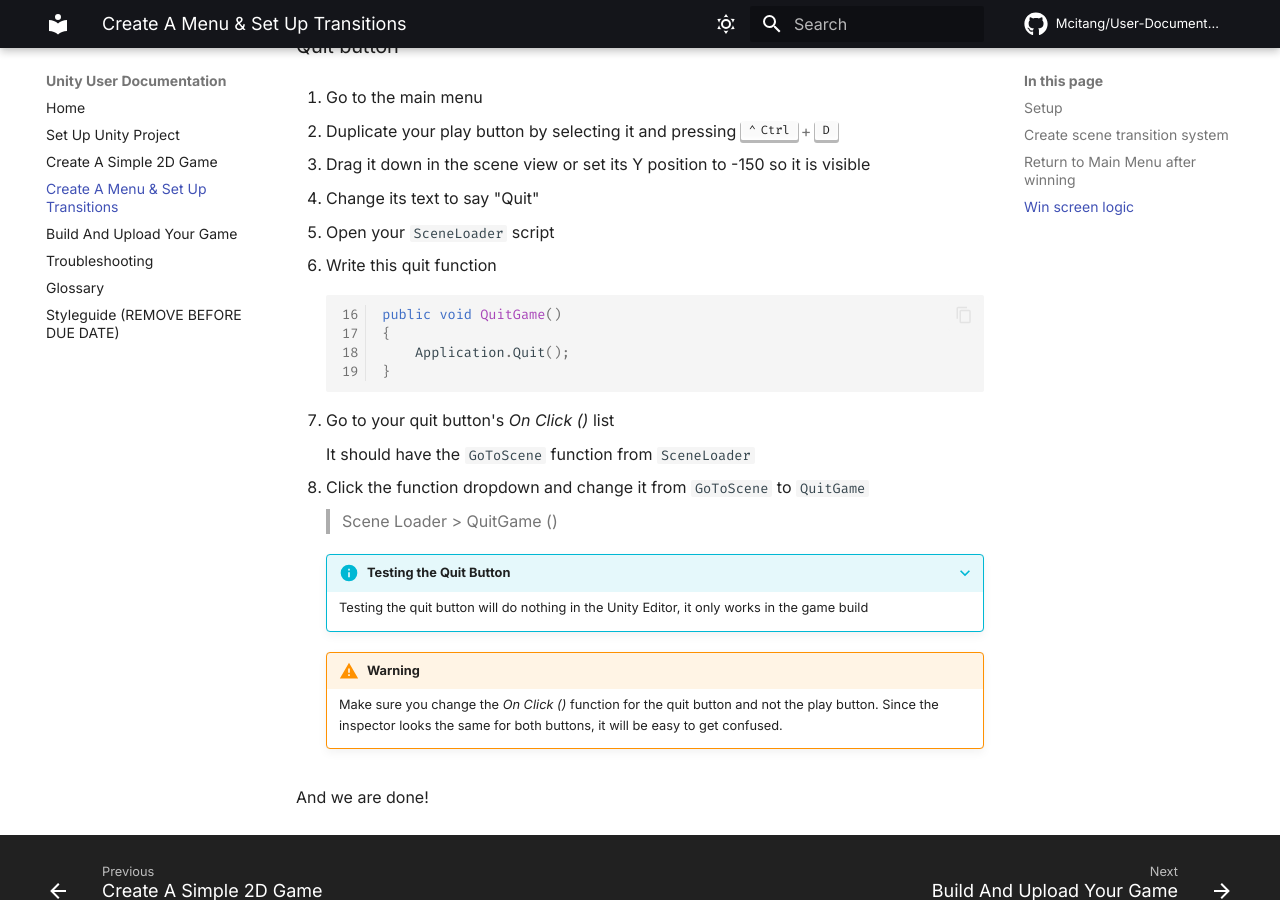
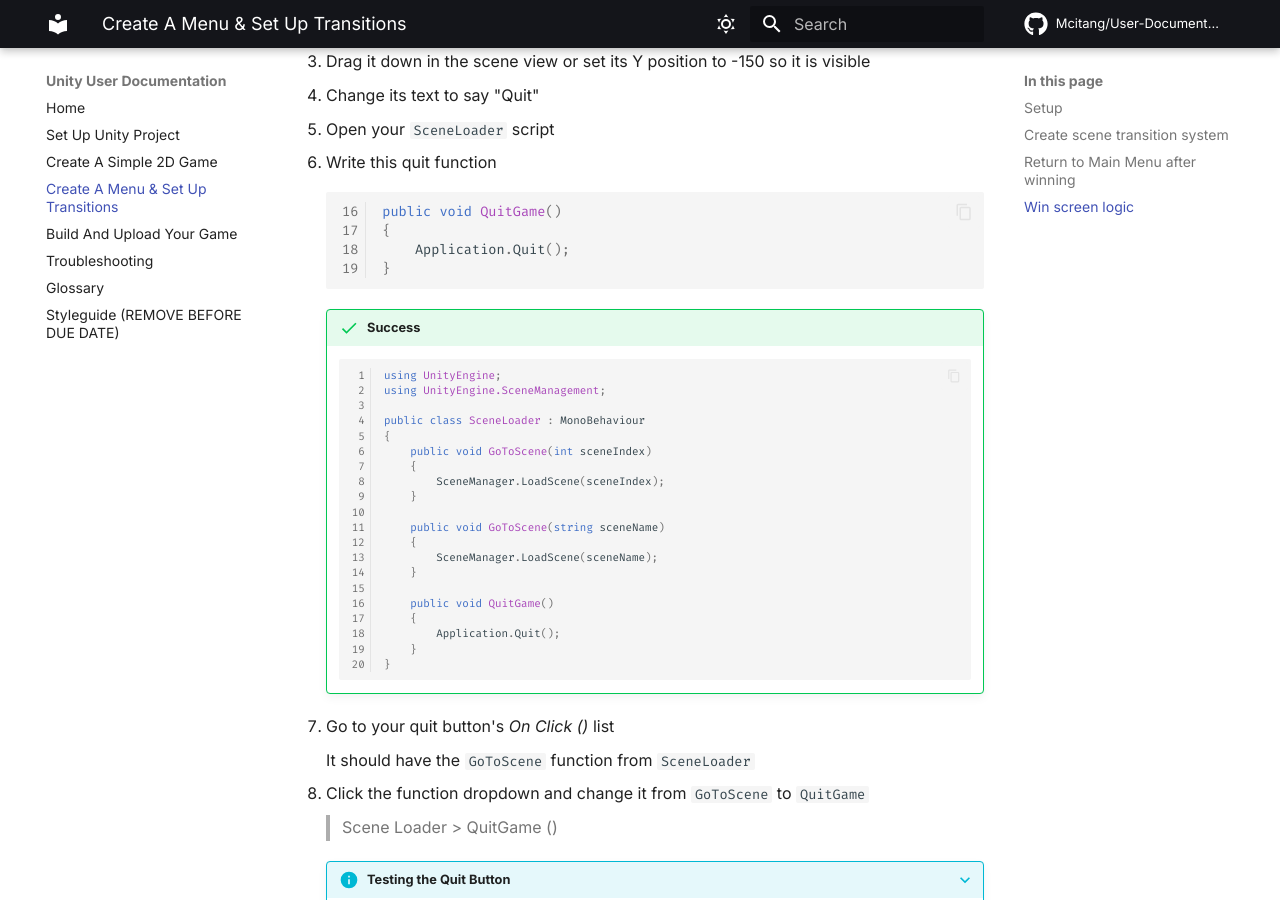
Before and after one commit to Mcitang/User-Documentation, an MkDocs documentation site: the page built from docs/make-menus.md, in a window 1280 px wide and 900 px high, scrolled down 11743 px. Built offline with MkDocs 1.6.1 and Material for MkDocs 9.7.7, drawn with Linux system fonts in a browser that asks for light colours; comment, search, counter and statistics services are not loaded; some of the changed text lies outside the part shown.

Commit message:
Fix typo

````diff
--- a/docs/make-menus.md
+++ b/docs/make-menus.md
@@ -394,6 +388,31 @@
     }
     ```
 
+    !!! success
+
+        ```C# linenums="1"
+        using UnityEngine;
+        using UnityEngine.SceneManagement;
+
+        public class SceneLoader : MonoBehaviour
+        {
+            public void GoToScene(int sceneIndex)
+            {
+                SceneManager.LoadScene(sceneIndex);
+            }
+
+            public void GoToScene(string sceneName)
+            {
+                SceneManager.LoadScene(sceneName);
+            }
+
+            public void QuitGame()
+            {
+                Application.Quit();
+            }
+        }
+        ```
+
 1. Go to your quit button's _On Click ()_ list
 
     It should have the `GoToScene` function from `SceneLoader`
````
Also changed, not shown: other parts of docs/make-menus.md (+0 -6 lines).
